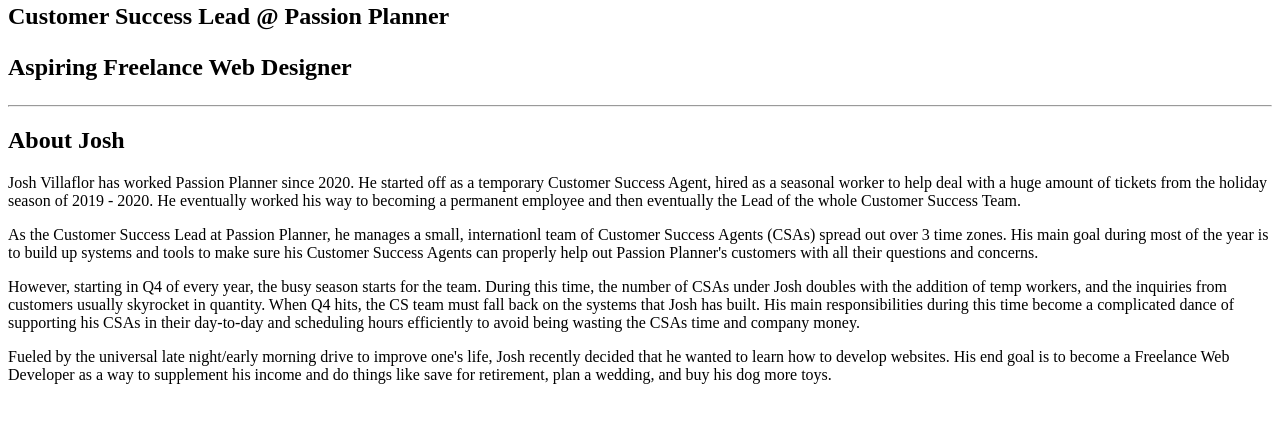
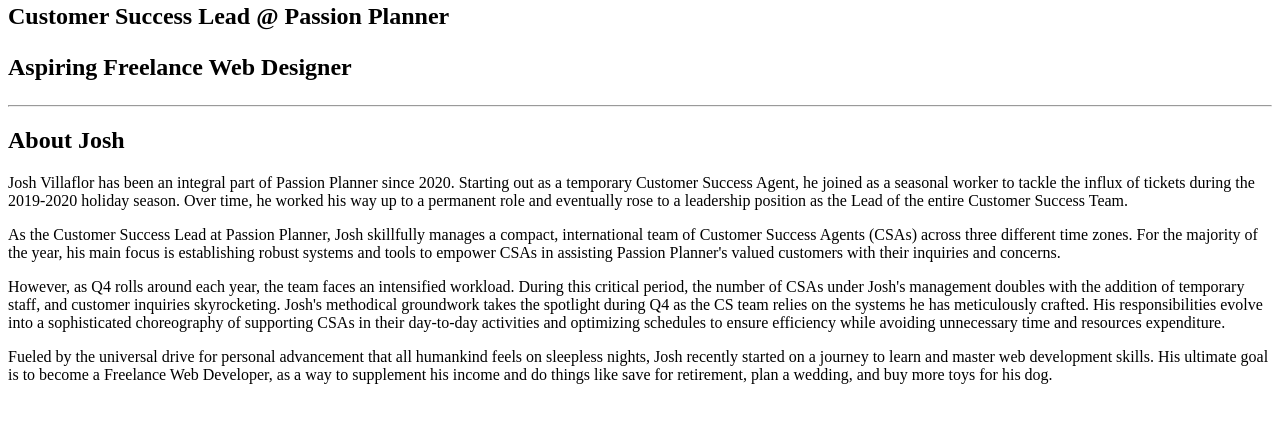
Before and after one commit to jmbvill/html-portfolio, a plain HTML site: page public/about.html in a window 1280 px wide. Shown: the part 79-502 px from the top of the page. Drawn offline with Linux system fonts and the light colour scheme.

Commit message:
Add files via upload

```diff
--- a/public/about.html
+++ b/public/about.html
@@ -13,13 +13,12 @@
     </h2>
     <hr>
     <h2>About Josh</h2>
-    <p>Josh Villaflor has worked Passion Planner since 2020. He started off as a temporary Customer Success Agent, hired as a seasonal worker to help deal with a huge amount of tickets from the holiday season of 2019 - 2020. He eventually worked his way to becoming a permanent employee and then eventually the Lead of the whole Customer Success Team.</p>
+    <p>Josh Villaflor has been an integral part of Passion Planner since 2020. Starting out as a temporary Customer Success Agent, he joined as a seasonal worker to tackle the influx of tickets during the 2019-2020 holiday season. Over time, he worked his way up to a permanent role and eventually rose to a leadership position as the Lead of the entire Customer Success Team.</p>
 
-    <p>As the Customer Success Lead at Passion Planner, he manages a small, internationl team of Customer Success Agents (CSAs) spread out over 3 time zones. His main goal during most of the year is to build up systems and tools to make sure his Customer Success Agents can properly help out Passion Planner's customers with all their questions and concerns.</p>
+    <p>As the Customer Success Lead at Passion Planner, Josh skillfully manages a compact, international team of Customer Success Agents (CSAs) across three different time zones. For the majority of the year, his main focus is establishing robust systems and tools to empower CSAs in assisting Passion Planner's valued customers with their inquiries and concerns.</p>
 
-    <p>However, starting in Q4 of every year, the busy season starts for the team. During this time, the number of CSAs under Josh doubles with the addition of temp workers, and the inquiries from customers usually skyrocket in quantity. When Q4 hits, the CS team must fall back on the systems that Josh has built. His main responsibilities during this time become a complicated dance of supporting his CSAs in their day-to-day and scheduling hours efficiently to avoid being wasting the CSAs time and company money.</p>
+    <p>However, as Q4 rolls around each year, the team faces an intensified workload. During this critical period, the number of CSAs under Josh's management doubles with the addition of temporary staff, and customer inquiries skyrocketing. Josh's methodical groundwork takes the spotlight during Q4 as the CS team relies on the systems he has meticulously crafted. His responsibilities evolve into a sophisticated choreography of supporting CSAs in their day-to-day activities and optimizing schedules to ensure efficiency while avoiding unnecessary time and resources expenditure.</p>
 
-    <p>Fueled by the universal late night/early morning drive to improve one's life, Josh recently decided that he wanted to learn how to develop websites. His end goal is to become a Freelance Web Developer as a way to supplement his income and do things like save for retirement, plan a wedding, and buy his dog more toys.</p>
-
+    <p>Fueled by the universal drive for personal advancement that all humankind feels on sleepless nights, Josh recently started on a journey to learn and master web development skills. His ultimate goal is to become a Freelance Web Developer, as a way to supplement his income and do things like save for retirement, plan a wedding, and buy more toys for his dog.</p>
 </body>
 </html>
```
